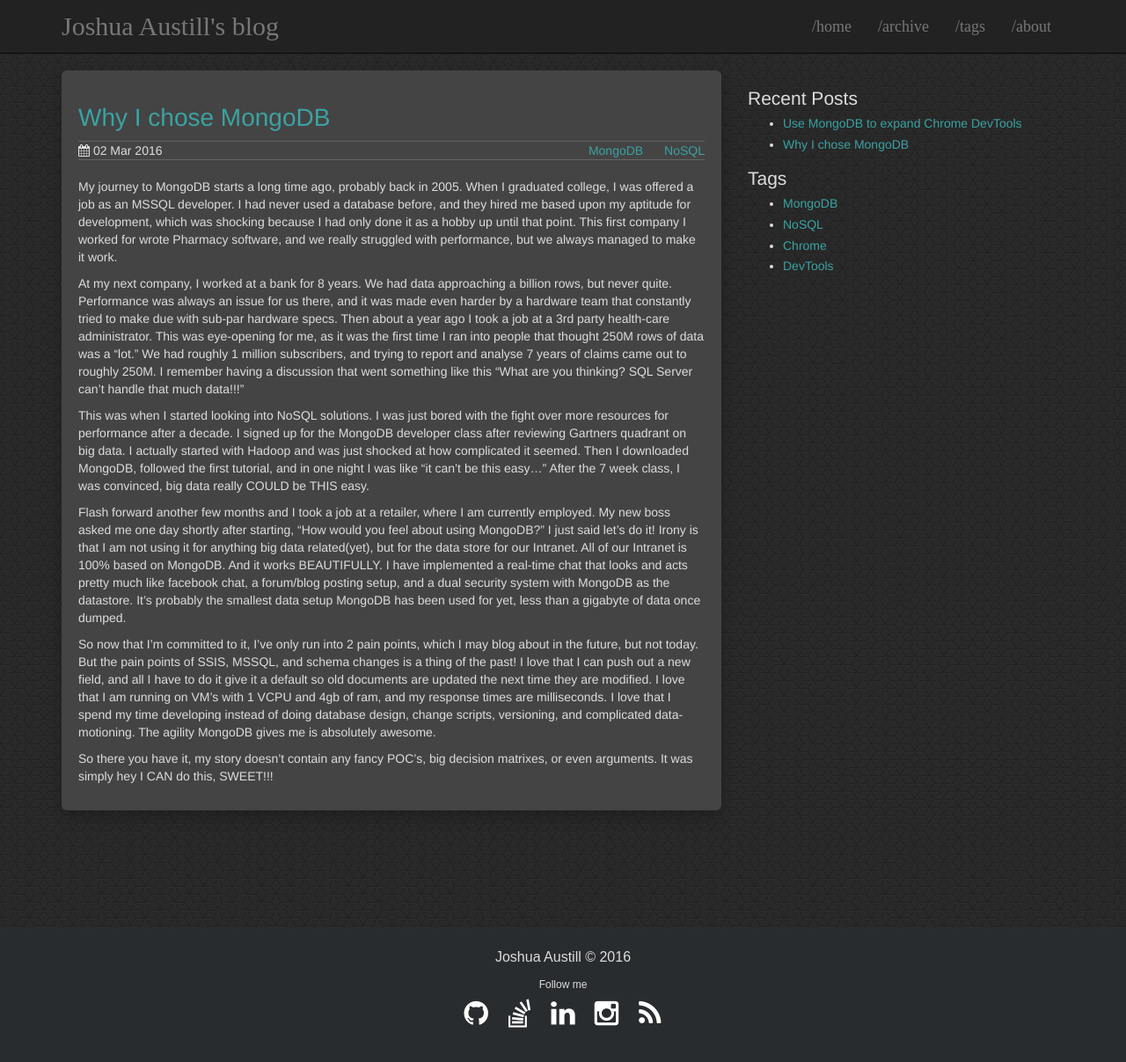
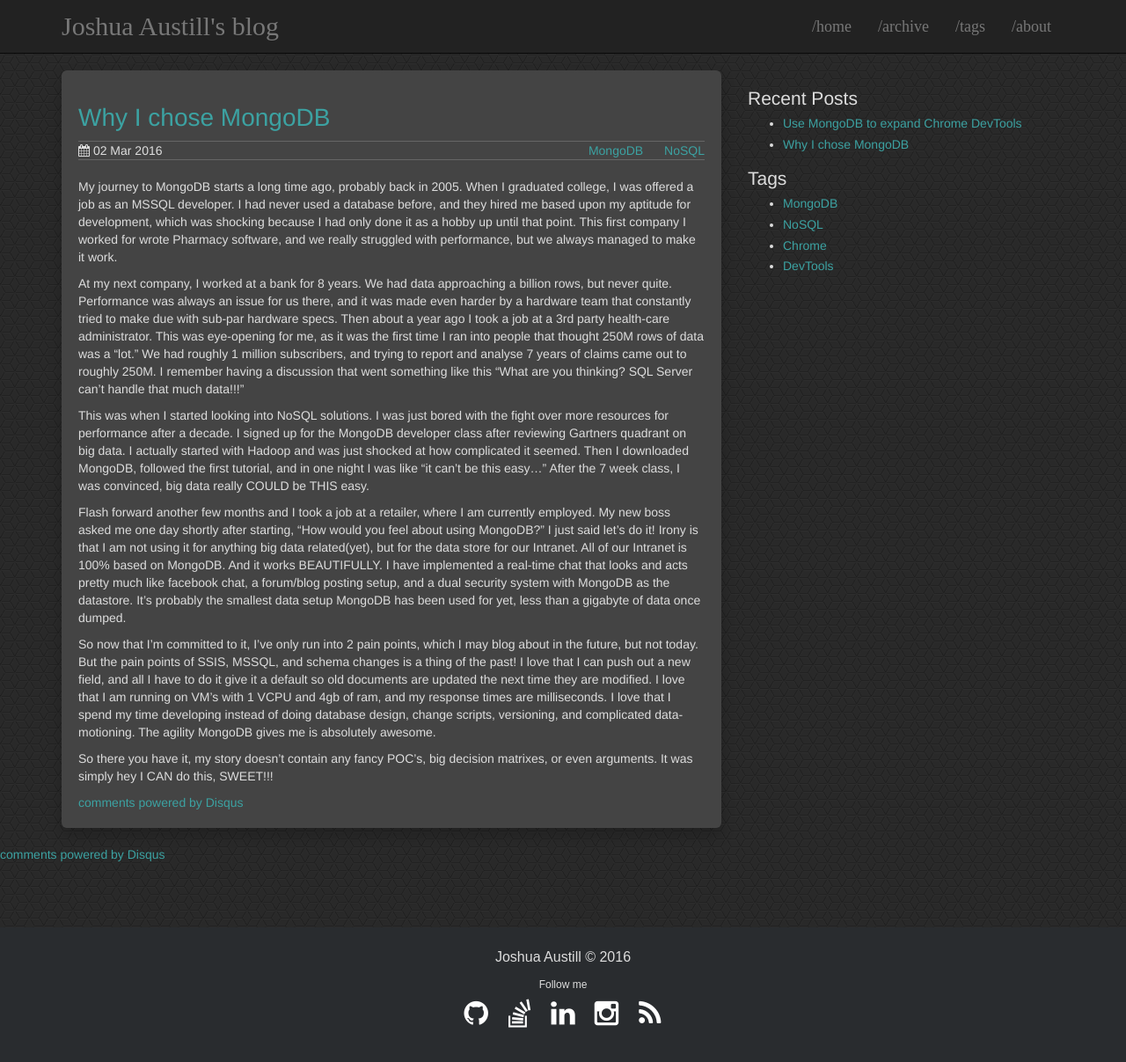
Before and after one commit to jlaustill/jlaustill.github.io, a Jekyll site: the page built from _posts/2016-10-02-why-I-chose_mongodb.markdown, in a window 1280 px wide and 1231 px high. Shown: the top 1207 px of the window at 88% size. Built offline with Jekyll 4.4.1, drawn with Linux system fonts in a browser that asks for light colours; comment, search, counter and statistics services are not loaded; part of the change alters nothing that is shown.

Commit message:
Updated 2016-10-02-why-I-chose_mongodb.markdown

```diff
--- a/_posts/2016-10-02-why-I-chose_mongodb.markdown
+++ b/_posts/2016-10-02-why-I-chose_mongodb.markdown
@@ -1,9 +1,11 @@
 ---
 layout: post
-title:  "Why I chose MongoDB"
+title: Why I chose MongoDB
 tags: MongoDB NoSQL
-date:   2016-03-02 14:58:25 -0600
+date: '2016-03-02 14:58:25 -0600'
 categories: MongoDB
+published: true
+comments: true
 ---
 My journey to MongoDB starts a long time ago, probably back in 2005.  When I graduated college, I was offered a job as an MSSQL developer.  I had never used a database before, and they hired me based upon my aptitude for development, which was shocking because I had only done it as a hobby up until that point.  This first company I worked for wrote Pharmacy software, and we really struggled with performance, but we always managed to make it work.
 
```
